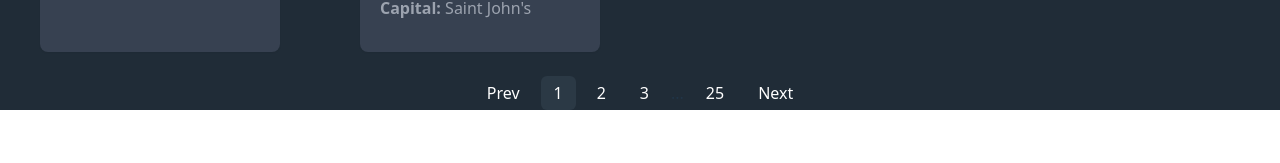
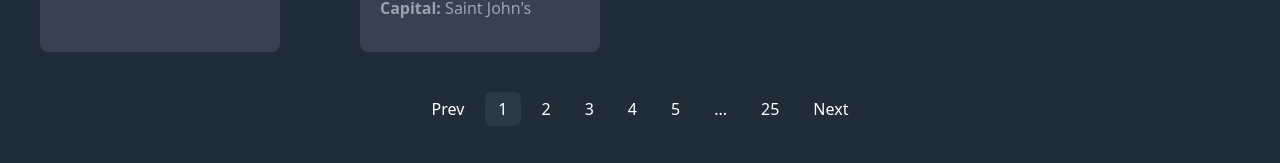
Before and after one commit to Abdelrahman-Sakrr/CountryTask, a React (Vite) app: page / in a window 1280 px wide. Shown: the part 1378-1541 px from the top of the page. Before the commit the page ends 1488 px from the top, so only its background shows below. Built offline with nearby package versions, Linux system fonts and the light colour scheme; a web font is replaced by a local one.

Commit message:
refactor pagination logic and improve button rendering

```diff
--- a/src/Components/CustomPagination.jsx
+++ b/src/Components/CustomPagination.jsx
@@ -5,14 +5,37 @@ export default function CustomPagination({
   onPageChange,
 }) {
   const totalPages = Math.ceil(totalItems / itemsPerPage);
-  console.log(currentPage, totalPages);
+  console.log("Total Pages:", Math.floor(totalPages * 0.75));
+  console.log("Total Pages:", Math.floor(totalPages * 0.25));
 
   if (totalPages <= 1) return null;
-
-  const pages = Array.from({ length: totalPages }, (_, i) => i + 1);
+  let pages = [];
+  if (totalPages <= 7) {
+    pages = Array.from({ length: totalPages }, (_, i) => i + 1);
+  } else if (currentPage > Math.floor(totalPages * 0.75)) {
+    pages = [
+      1,
+      2,
+      currentPage - 1,
+      currentPage,
+      currentPage !== totalPages && totalPages,
+    ];
+  } else if (currentPage <= Math.ceil(totalPages * 0.25)) {
+    pages = [1, 2, 3, 4, 5, "...", totalPages];
+  } else {
+    pages = [
+      1,
+      2,
+      currentPage - 1,
+      currentPage,
+      currentPage + 1,
+      "...",
+      totalPages,
+    ];
+  }
 
   return (
-    <div className="flex justify-center items-center mt-6 gap-2 my-10">
+    <div className="flex justify-center items-center mt-10 pb-10 gap-2">
       <button
         disabled={currentPage === 1}
         onClick={() => onPageChange(currentPage - 1)}
@@ -24,10 +47,10 @@ export default function CustomPagination({
       >
         Prev
       </button>
-      {pages.slice(currentPage - 1, currentPage + 2).map((page) => (
+      {pages.map((page) => (
         <button
           key={page}
-          onClick={() => onPageChange(page)}
+          onClick={() => onPageChange(page === "..." ? currentPage + 4 : page)}
           className={`px-3 py-1 rounded-md ${
             currentPage === page
               ? "bg-primaryBlue text-white"
@@ -37,21 +60,6 @@ export default function CustomPagination({
           {page}
         </button>
       ))}{" "}
-      {currentPage !== totalPages && (
-        <>
-          <button>...</button>
-          <button
-            onClick={() => onPageChange(totalPages)}
-            className={`px-3 py-1 rounded-md ${
-              currentPage === totalPages
-                ? "dark:text-white text-gray-600 cursor-not-allowed"
-                : " text-white"
-            }`}
-          >
-            {totalPages}
-          </button>
-        </>
-      )}
       <button
         disabled={currentPage === totalPages}
         onClick={() => onPageChange(currentPage + 1)}
```
